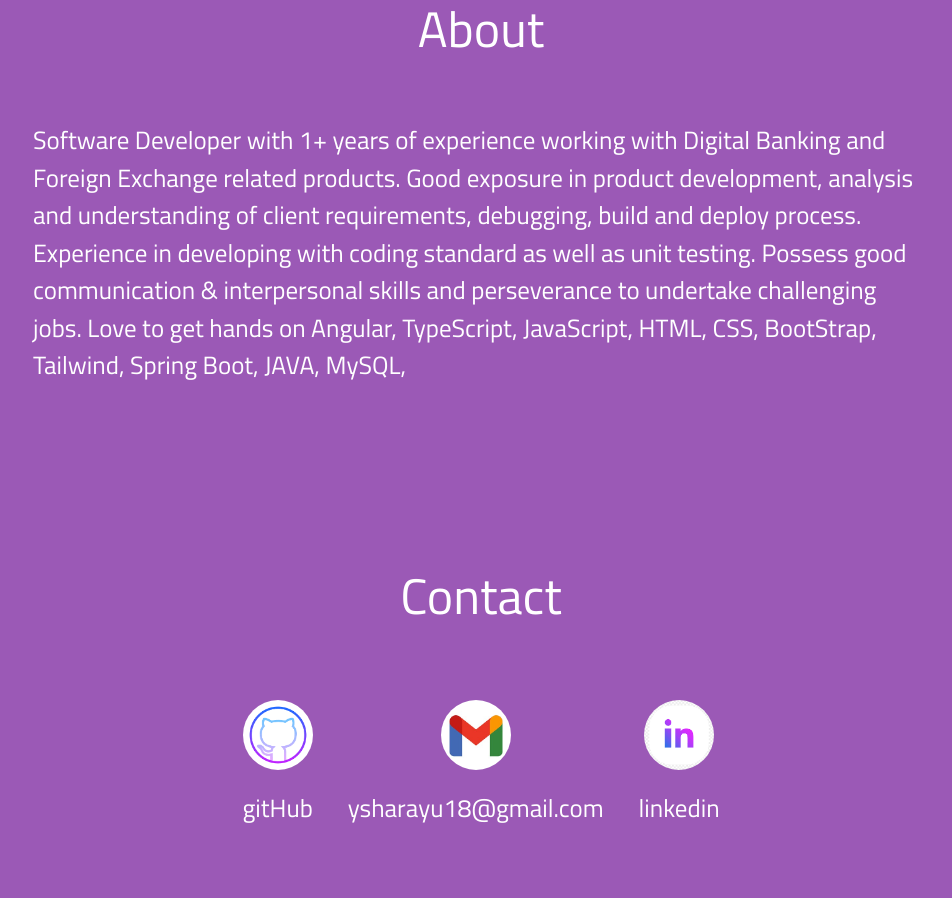
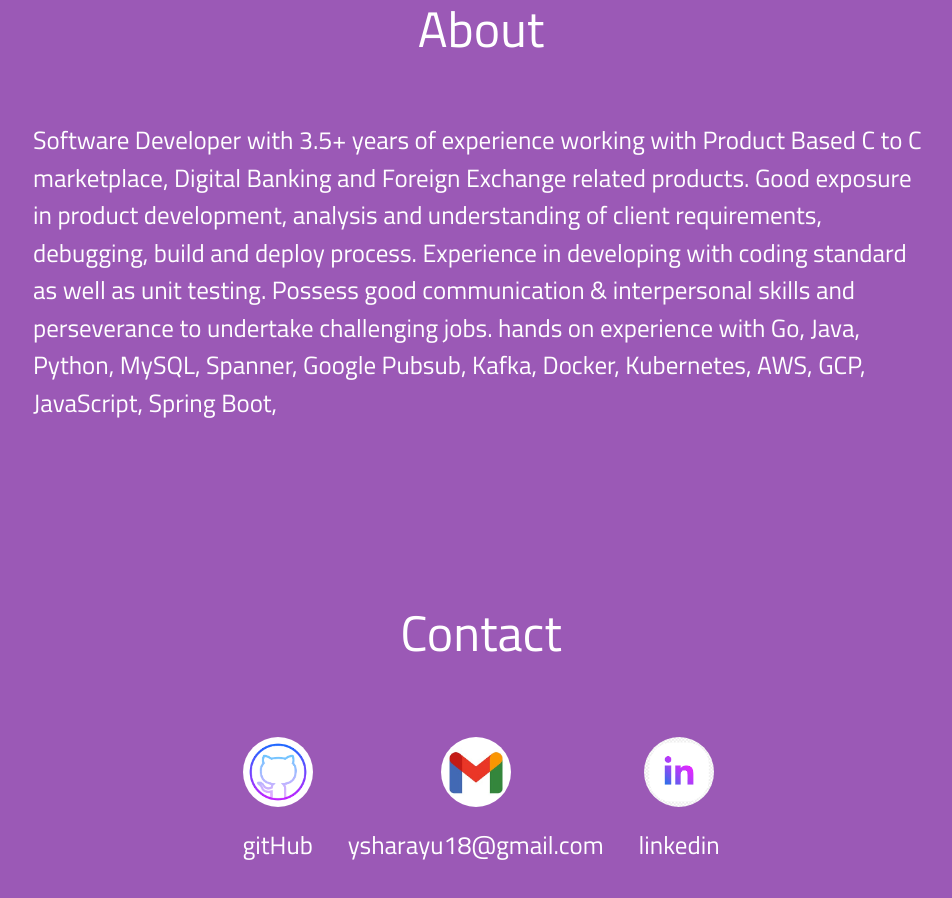
Before and after one commit to sharayu134/sharayu, an Angular app: page / in a window 1280 px wide. Shown: the part 880-1778 px from the top of the page, without its empty margins (159-1111 px from the left). Built offline with nearby package versions, Linux system fonts and the light colour scheme.

Commit message:
Update app.component.html

```diff
--- a/src/app/app.component.html
+++ b/src/app/app.component.html
@@ -66,13 +66,12 @@
       About
     </h1>
     <div class="font-25 top margin-3">
-      Software Developer with 1+ years of experience working with Digital Banking and Foreign Exchange related products.
+      Software Developer with 3.5+ years of experience working with Product Based C to C marketplace, Digital Banking and Foreign Exchange related products.
       Good exposure in
       product development, analysis and understanding of client requirements, debugging, build and deploy process.
       Experience in developing with coding standard as well as unit testing. Possess good communication & interpersonal
       skills and perseverance to undertake challenging jobs.
-
-      Love to get hands on Angular, TypeScript, JavaScript, HTML, CSS, BootStrap, Tailwind, Spring Boot, JAVA, MySQL,
+      hands on experience with Go, Java, Python, MySQL, Spanner, Google Pubsub, Kafka, Docker, Kubernetes, AWS, GCP, JavaScript, Spring Boot,
     </div>
   </article>
 
```
